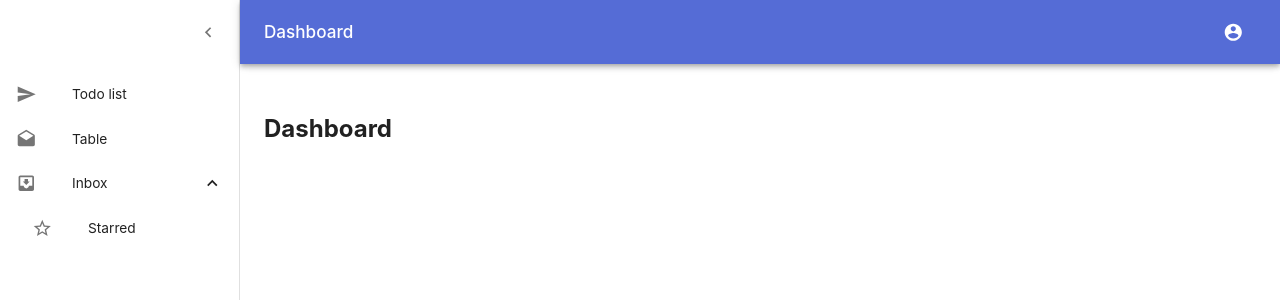
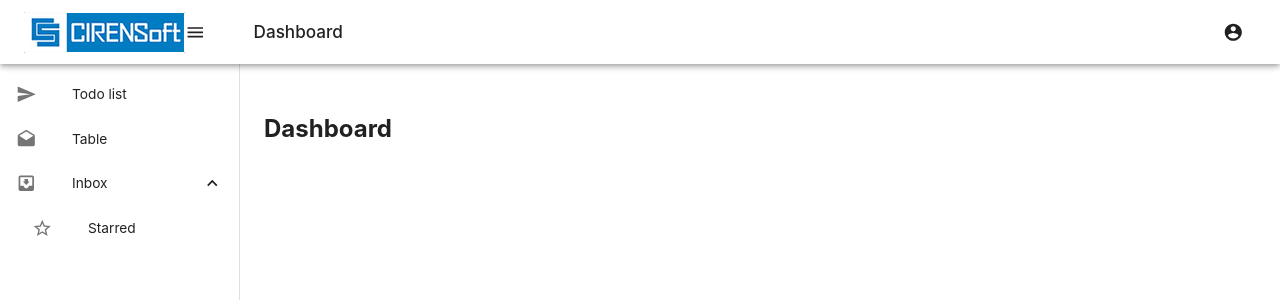
Before and after one commit to vuanhtu1993/react_os_core, a React (Create React App) app: page / in a window 1280 px wide. Shown: the top 300 px of the page. Built offline with nearby package versions, Linux system fonts and the light colour scheme.

Commit message:
fix ui  for dashboard

```diff
--- a/src/App.js
+++ b/src/App.js
@@ -43,8 +43,10 @@ function App() {
   );
 }
 
+// Global router
+window.globalRouter = null
 export default () => (
-  <Router>
+  <Router ref={(node) => window.globalRouter = node}>
     <App />
   </Router>
 );
--- a/src/components/Common/Layout.js
+++ b/src/components/Common/Layout.js
@@ -1,8 +1,10 @@
 import React from 'react';
 import clsx from 'clsx';
 import PropTypes from 'prop-types'
+import styled from 'styled-components'
 
-import {makeStyles} from '@material-ui/core/styles';
+// Material UI
+import { makeStyles } from '@material-ui/core/styles';
 import CssBaseline from '@material-ui/core/CssBaseline';
 import AppBar from '@material-ui/core/AppBar';
 import Toolbar from '@material-ui/core/Toolbar';
@@ -13,6 +15,7 @@ import MenuIcon from '@material-ui/icons/Menu';
 import ListMenu from './ListMenu'
 import Container from '@material-ui/core/Container'
 
+// Component
 import Drawer from './Drawer'
 
 const drawerWidth = 240;
@@ -96,11 +99,18 @@ const useStyles = makeStyles(theme => ({
   },
 }));
 
+/**
+ * * Styled Components
+ */
+const Logo = styled.img`
+
+`
+
 export default function Layout(props) {
   const classes = useStyles();
   const [open, setOpen] = React.useState(true);
   const handleDrawerOpen = () => {
-    setOpen(true);
+    setOpen(!open);
   };
 
   const handleDrawerClose = () => {
@@ -109,32 +119,31 @@ export default function Layout(props) {
 
   const fixedHeightPaper = clsx(classes.paper, classes.fixedHeight);
 
-  const {children, ...rest} = props
-
-  console.log(rest);
+  const { children, ...rest } = props
 
   return (
     <div className={classes.root}>
-      <CssBaseline/>
-      <AppBar position="absolute" className={clsx(classes.appBar, open && classes.appBarShift)}>
+      <CssBaseline />
+      <AppBar position="absolute" className={clsx(classes.appBar)}>
         <Toolbar className={classes.toolbar}>
+          <Logo src={require('../../assets/images/cirensoft.png')} />
           <IconButton
             edge="start"
             color="inherit"
             aria-label="Open drawer"
             onClick={handleDrawerOpen}
-            className={clsx(classes.menuButton, open && classes.menuButtonHidden)}
+            className={clsx(classes.menuButton)}
           >
-            <MenuIcon/>
+            <MenuIcon />
           </IconButton>
           <Typography component="h1" variant="h6" color="inherit" noWrap className={classes.title}>
             Dashboard
           </Typography>
-          <ListMenu/>
+          <ListMenu />
         </Toolbar>
       </AppBar>
       {/*Menu left*/}
-      <Drawer handleDrawerClose={handleDrawerClose} open={open}/>
+      <Drawer handleDrawerClose={handleDrawerClose} open={open} />
       {/*Main Content*/}
       <main className={classes.content}>
         <div className={classes.appBarSpacer} />
--- a/src/theme/index.js
+++ b/src/theme/index.js
@@ -8,10 +8,10 @@ import { createMuiTheme } from '@material-ui/core/styles';
 const theme = createMuiTheme({
   palette: {
     primary: {
-      main: '#556cd6',
+      main: '#fff',
     },
     secondary: {
-      main: '#19857b',
+      main: '#73818f',
     },
     error: {
       main: red.A400,
@@ -19,6 +19,26 @@ const theme = createMuiTheme({
     background: {
       default: '#fff',
     },
+    // blue: '#20a8d8',
+    // indigo: '#6610f2',
+    // purple: '#6f42c1',
+    // pink: '#e83e8c',
+    // red: '#f86c6b',
+    // orange: '#f8cb00',
+    // yellow: '#ffc107',
+    // green: '#4dbd74',
+    // teal: '#20c997',
+    // cyan: '#17a2b8',
+    // white: '#fff',
+    // gray: '#73818f',
+    // gray_dark: '#2f353a',
+    // light_blue: '#63c2de',
+    // primary: '#20a8d8',
+    // secondary: '#c8ced3',
+    // success: '#4dbd74',
+    // info: '#63c2de',
+    // light: '#f0f3f5',
+    // dark: '#2f353a',
   },
   type: 'dark',
   typography: {
```
Also changed, not shown: src/assets/images/cirensoft.png (added), src/components/Common/form.js (added).
